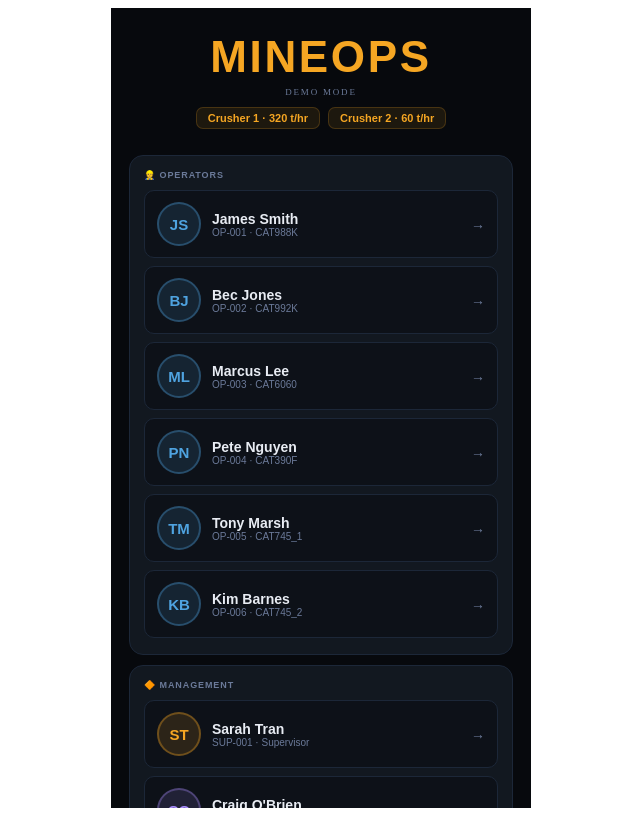
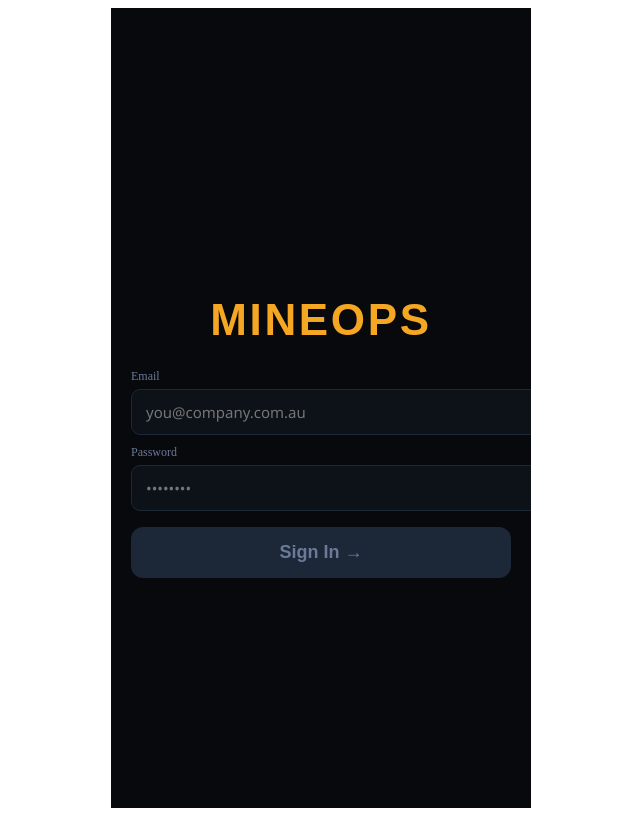
Before and after one commit to Tygonzalez7/mineops, a React (Vite) app: page / in a window 1280 px wide. Both pictures are taken after a click on the button "Try Demo →". Shown: the whole page, without its empty margins (319-959 px from the left). Built offline with nearby package versions, Linux system fonts and the light colour scheme.

Commit message:
Step D+E: real auth + load mine data from Supabase

```diff
--- a/src/App.jsx
+++ b/src/App.jsx
@@ -530,7 +530,17 @@ function SinglePreStart({machineId,catDemo,allMachines,onDone}){
   </div>;
 }
 
-function MachineSelectScreen({allMachines,catDemo,onComplete}){
+function MachineSelectScreen({allMachines,catDemo,onComplete,isAdmin,onAddMachine}){
+  if(!allMachines||allMachines.length===0){
+    return <div style={{minHeight:"70vh",display:"flex",flexDirection:"column",alignItems:"center",justifyContent:"center",padding:"32px 24px",textAlign:"center"}}>
+      <div style={{fontSize:52,marginBottom:12,opacity:.7}}>🏗</div>
+      <div style={{fontFamily:F,fontWeight:900,fontSize:22,color:C.text,marginBottom:6}}>No machines yet</div>
+      <div style={{fontSize:13,color:C.muted,lineHeight:1.5,marginBottom:20,maxWidth:280}}>
+        {isAdmin?"Add your first machine to start pre-shift checks and production tracking.":"Your admin hasn't set up machines yet. Check back soon."}
+      </div>
+      {isAdmin&&<button onClick={onAddMachine} style={{background:C.accent,color:"#000",border:"none",borderRadius:12,padding:"14px 22px",fontFamily:F,fontWeight:900,fontSize:16,cursor:"pointer"}}>+ Add Machine</button>}
+    </div>;
+  }
   const[selected,setSelected]=useState([]);const[checking,setChecking]=useState(null);const[completed,setCompleted]=useState({});const[confirmed,setConfirmed]=useState(false);
   const allChecked=selected.length>0&&selected.every(id=>completed[id]);
   if(checking)return <SinglePreStart machineId={checking} catDemo={catDemo} onDone={d=>{setCompleted(p=>({...p,[d.machineId]:d}));setChecking(null);}}/>;
@@ -2438,25 +2448,42 @@ function JoinMineFlow({onComplete,onBack}){
   </div>;
 }
 
-function Login({onLogin,mine}){
-  const ops=USERS.filter(u=>u.role==="operator"),mgmt=USERS.filter(u=>u.role!=="operator");
-  return <div style={{minHeight:"100vh",display:"flex",flexDirection:"column",justifyContent:"center",padding:"24px 18px"}} className="up">
-    <div style={{textAlign:"center",marginBottom:26}}>
+function Login({onLogin,mine,onBack}){
+  const[email,setEmail]=useState("");
+  const[pass,setPass]=useState("");
+  const[loading,setLoading]=useState(false);
+  const[err,setErr]=useState("");
+  const emailOk=/^[^\s@]+@[^\s@]+\.[^\s@]+$/.test(email);
+  const passOk=pass.length>=6;
+  const inp={background:C.surface,color:C.text,border:`1px solid ${C.border}`,borderRadius:9,padding:"12px 14px",fontSize:15,width:"100%",outline:"none",marginBottom:10};
+  const go=async()=>{
+    if(!emailOk||!passOk)return;
+    setLoading(true);setErr("");
+    try{
+      const {data,error}=await supabase.auth.signInWithPassword({email,password:pass});
+      if(error)throw error;
+      onLogin(data.session);
+    }catch(e){
+      console.error("signIn failed:",e);
+      setErr(e.message||"Sign-in failed.");
+    }finally{setLoading(false);}
+  };
+  return <div style={{minHeight:"100vh",display:"flex",flexDirection:"column",justifyContent:"center",padding:"28px 20px"}} className="up">
+    <div style={{textAlign:"center",marginBottom:24}}>
       <div style={{fontFamily:F,fontWeight:900,fontSize:44,color:C.accent,letterSpacing:".06em"}}>MINEOPS</div>
-      {mine?<div style={{fontFamily:F,fontWeight:700,fontSize:16,color:C.text,marginTop:4}}>{mine.name||mine.mineName}</div>:<div style={{fontSize:9,color:C.muted,letterSpacing:".2em",textTransform:"uppercase",marginTop:5}}>DEMO MODE</div>}
-      <div style={{display:"flex",gap:8,justifyContent:"center",marginTop:10}}>{OP.crushers.map(c=><div key={c.id} style={{background:`${C.accent}18`,border:`1px solid ${C.accent}33`,borderRadius:7,padding:"4px 11px",fontSize:11,color:C.accent,fontFamily:F,fontWeight:700}}>{c.name} · {c.capacityTph} t/hr</div>)}</div>
-    </div>
-    <div style={{background:C.card,border:`1px solid ${C.border}`,borderRadius:14,padding:"14px 14px 8px",marginBottom:10}}>
-      <div style={{fontSize:9,color:C.muted,fontFamily:F,fontWeight:700,letterSpacing:".1em",marginBottom:10}}>👷 OPERATORS</div>
-      {ops.map(u=><button key={u.id} onClick={()=>onLogin(u)} style={{width:"100%",background:C.surface,border:`1px solid ${C.border}`,borderRadius:10,padding:"11px 12px",marginBottom:8,color:C.text,display:"flex",alignItems:"center",gap:11,textAlign:"left",cursor:"pointer"}}><div style={{width:40,height:40,borderRadius:"50%",background:`${ROLES[u.role]?.color}22`,border:`2px solid ${ROLES[u.role]?.color}55`,display:"flex",alignItems:"center",justifyContent:"center",fontFamily:F,fontWeight:700,fontSize:15,color:ROLES[u.role]?.color,flexShrink:0}}>{u.avatar}</div><div style={{flex:1}}><div style={{fontFamily:F,fontWeight:700,fontSize:14}}>{u.name}</div><div style={{fontSize:10,color:C.muted}}>{u.employeeId}{u.machine?` · ${u.machine}`:""}</div></div><span style={{color:C.muted,fontSize:14}}>→</span></button>)}
-    </div>
-    <div style={{background:C.card,border:`1px solid ${C.border}`,borderRadius:14,padding:"14px 14px 8px"}}>
-      <div style={{fontSize:9,color:C.muted,fontFamily:F,fontWeight:700,letterSpacing:".1em",marginBottom:10}}>🔶 MANAGEMENT</div>
-      {mgmt.map(u=><button key={u.id} onClick={()=>onLogin(u)} style={{width:"100%",background:C.surface,border:`1px solid ${C.border}`,borderRadius:10,padding:"11px 12px",marginBottom:8,color:C.text,display:"flex",alignItems:"center",gap:11,textAlign:"left",cursor:"pointer"}}><div style={{width:40,height:40,borderRadius:"50%",background:`${ROLES[u.role]?.color}22`,border:`2px solid ${ROLES[u.role]?.color}55`,display:"flex",alignItems:"center",justifyContent:"center",fontFamily:F,fontWeight:700,fontSize:15,color:ROLES[u.role]?.color,flexShrink:0}}>{u.avatar}</div><div style={{flex:1}}><div style={{fontFamily:F,fontWeight:700,fontSize:14}}>{u.name}</div><div style={{fontSize:10,color:C.muted}}>{u.employeeId} · {ROLES[u.role]?.label}</div></div><span style={{color:C.muted,fontSize:14}}>→</span></button>)}
-    </div>
-  </div>;
-}
-
+      {mine?<div style={{fontFamily:F,fontWeight:700,fontSize:16,color:C.text,marginTop:4}}>{mine.name||mine.mineName}</div>:null}
+    </div>
+    <div style={{fontSize:12,color:C.muted,marginBottom:5}}>Email</div>
+    <input type="email" autoCapitalize="none" value={email} onChange={e=>setEmail(e.target.value)} placeholder="you@company.com.au" style={{...inp,border:`1px solid ${emailOk?C.success:C.border}`}}/>
+    <div style={{fontSize:12,color:C.muted,marginBottom:5}}>Password</div>
+    <input type="password" value={pass} onChange={e=>setPass(e.target.value)} onKeyDown={e=>e.key==="Enter"&&go()} placeholder="••••••••" style={{...inp,border:`1px solid ${passOk?C.success:C.border}`}}/>
+    {err&&<div style={{background:`${C.danger}15`,border:`1px solid ${C.danger}44`,borderRadius:10,padding:"10px 12px",marginBottom:10,fontSize:12,color:C.danger}}>{err}</div>}
+    <button disabled={loading||!emailOk||!passOk} onClick={go} style={{width:"100%",background:loading?C.border:(emailOk&&passOk?C.accent:C.border),color:loading?C.muted:(emailOk&&passOk?"#000":C.muted),border:"none",borderRadius:12,padding:"15px",fontFamily:F,fontWeight:900,fontSize:18,cursor:loading?"default":"pointer",marginTop:6}}>
+      {loading?"Signing in…":"Sign In →"}
+    </button>
+    {onBack&&<button onClick={onBack} style={{width:"100%",background:"none",border:"none",color:C.muted,padding:"12px",fontFamily:F,fontWeight:700,fontSize:13,cursor:"pointer",marginTop:4}}>← Back</button>}
+  </div>;
+}
 function TruckQuestion({user,onAnswer}){
   return <div style={{minHeight:"100vh",display:"flex",flexDirection:"column",justifyContent:"center",padding:"28px 20px"}} className="up">
     <div style={{textAlign:"center",marginBottom:32}}><div style={{fontFamily:F,fontWeight:900,fontSize:28,color:C.text}}>G'day, {user.name.split(" ")[0]}</div><div style={{fontFamily:F,fontWeight:700,fontSize:18,color:C.muted,marginTop:10,lineHeight:1.4}}>Did you drive a company<br/>vehicle to site today?</div></div>
@@ -2491,14 +2518,82 @@ function MineOpsApp() {
   const [customMachines,setCustomMachines]=useState([])
   const [customCatData,setCustomCatData]=useState([])
   const [custPerfData,setCustPerfData]=useState({})
-  useEffect(()=>{ if(session&&flow==="onboarding"&&activeMine) setFlow("login") },[session])
-  const allMachines=[...BASE_MACHINES,...customMachines]
+  // Load the user's operator profile + mine whenever session changes
+  useEffect(()=>{
+    let cancelled=false;
+    async function loadProfile(){
+      if(!session){setUser(null);return;}
+      try{
+        const {data,error}=await supabase
+          .from("operators")
+          .select("id,name,role,status,machine_id,crusher_assigned,employee_id,auth_id,mine_id,mines(id,name,code,location,plan)")
+          .eq("auth_id",session.user.id)
+          .maybeSingle();
+        if(error)throw error;
+        if(cancelled)return;
+        if(!data){
+          // Signed in but no operator row yet — stay on onboarding so they can create/join a mine
+          return;
+        }
+        // Shape the user to mimic the BASE_USERS format the rest of the app expects
+        const u={
+          id:data.id,
+          name:data.name,
+          role:data.role,
+          machine:data.machine_id||undefined,
+          crusherAssigned:data.crusher_assigned||undefined,
+          employeeId:data.employee_id||data.id.slice(0,8).toUpperCase(),
+          avatar:(data.name||"?").split(" ").map(p=>p[0]).join("").slice(0,2).toUpperCase(),
+          status:data.status,
+        };
+        setUser(u);
+        if(data.mines){setActiveMine(data.mines);}
+        // If still on onboarding/login screens, advance into the app
+        setFlow(f=>((f==="onboarding"||f==="login")?"truckQ":f));
+      }catch(e){console.error("loadProfile failed:",e);}
+    }
+    loadProfile();
+    return()=>{cancelled=true;};
+  },[session])
+  // When we have a real mine, load its machines + operators from Supabase.
+  // Otherwise (demo mode) fall back to BASE_MACHINES + hardcoded USERS.
+  const[remoteMachines,setRemoteMachines]=useState(null)
+  const[remoteOperators,setRemoteOperators]=useState(null)
+  useEffect(()=>{
+    let cancelled=false;
+    if(!activeMine?.id){setRemoteMachines(null);setRemoteOperators(null);return;}
+    (async()=>{
+      try{
+        const [mRes,oRes]=await Promise.all([
+          supabase.from("machines").select("*").eq("mine_id",activeMine.id),
+          supabase.from("operators").select("id,name,role,status,machine_id,crusher_assigned,employee_id").eq("mine_id",activeMine.id),
+        ]);
+        if(cancelled)return;
+        if(!mRes.error)setRemoteMachines(mRes.data||[]);
+        if(!oRes.error)setRemoteOperators(oRes.data||[]);
+      }catch(e){console.error("load mine data failed:",e);}
+    })();
+    return()=>{cancelled=true;};
+  },[activeMine?.id,customMachines.length])
+  // Machines: Supabase when real mine, BASE when demo
+  const allMachines=activeMine?.id
+    ?[...(remoteMachines||[]),...customMachines]
+    :[...BASE_MACHINES,...customMachines]
   const catDemo=[...Object.entries(CAT_DEMO).map(([id,data])=>({id,meta:BASE_MACHINES.find(m=>m.id===id),data})),...customCatData]
   const lv=ROLES[user?.role]?.level||1
-  const handleLogin=u=>{setUser(u);setFlow("truckQ")}
+  const handleLogin=()=>{ /* session is already set by AuthProvider; loadProfile effect handles the rest */ }
   const handleTruck=drove=>{if(drove)setFlow("truckCheck");else setFlow(lv===1?"machines":"app")}
-  const handleAddMachine=(machine,catData)=>{setCustomMachines(p=>[...p,machine]);setCustomCatData(p=>[...p,{id:machine.id,meta:machine,data:catData}]);setCustPerfData(p=>({...p,[machine.id]:[]}))}
-  const handleSignOut=async()=>{await supabase.auth.signOut();setUser(null);setFlow("onboarding");setTab("board");setShowSignOut(false);setMenuOpen(false);setActiveMine(null)}
+  const handleAddMachine=async(machine,catData)=>{
+    setCustomMachines(p=>[...p,machine]);
+    setCustomCatData(p=>[...p,{id:machine.id,meta:machine,data:catData}]);
+    setCustPerfData(p=>({...p,[machine.id]:[]}));
+    if(activeMine?.id){
+      try{
+        await supabase.from("machines").insert({mine_id:activeMine.id,...machine,...(catData?{telematics:catData}:{})});
+      }catch(e){console.error("persist machine failed:",e);}
+    }
+  }
+  const handleSignOut=async()=>{await supabase.auth.signOut();setUser(null);setActiveMine(null);setRemoteMachines(null);setRemoteOperators(null);setFlow("onboarding");setTab("board");setShowSignOut(false);setMenuOpen(false);}
   const screen=()=>{
     if(flow==="vehicleCheck")return <TruckCheckScreen onComplete={()=>setFlow("app")}/>
     if(flow==="addMachine")return <AddMachineScreen allMachines={allMachines} onAdd={handleAddMachine} onBack={()=>setFlow("app")}/>
@@ -2523,7 +2618,7 @@ function MineOpsApp() {
     {flow==="login"&&<div style={{flex:1,overflowY:"auto"}}><Login onLogin={handleLogin} mine={activeMine}/></div>}
     {flow==="truckQ"&&<div style={{flex:1,overflowY:"auto"}}><TruckQuestion user={user} onAnswer={handleTruck}/></div>}
     {flow==="truckCheck"&&<div style={{flex:1,overflowY:"auto"}}><TruckCheckScreen onComplete={()=>setFlow(lv===1?"machines":"app")}/></div>}
-    {flow==="machines"&&<div style={{flex:1,overflowY:"auto"}}><MachineSelectScreen allMachines={allMachines} catDemo={catDemo} onComplete={()=>setFlow("app")}/></div>}
+    {flow==="machines"&&<div style={{flex:1,overflowY:"auto"}}><MachineSelectScreen allMachines={allMachines} catDemo={catDemo} isAdmin={user?.role==="admin"} onAddMachine={()=>setFlow("addMachine")} onComplete={()=>setFlow("app")}/></div>}
     {(flow==="app"||flow==="vehicleCheck"||flow==="addMachine"||flow==="photoManager"||flow==="settings")&&<>
       <div style={{flexShrink:0,background:`${C.surface}f2`,backdropFilter:"blur(10px)",borderBottom:`1px solid ${C.border}`,padding:"9px 15px",display:"flex",justifyContent:"space-between",alignItems:"center"}}>
         <div style={{display:"flex",alignItems:"center",gap:10}}>
```
